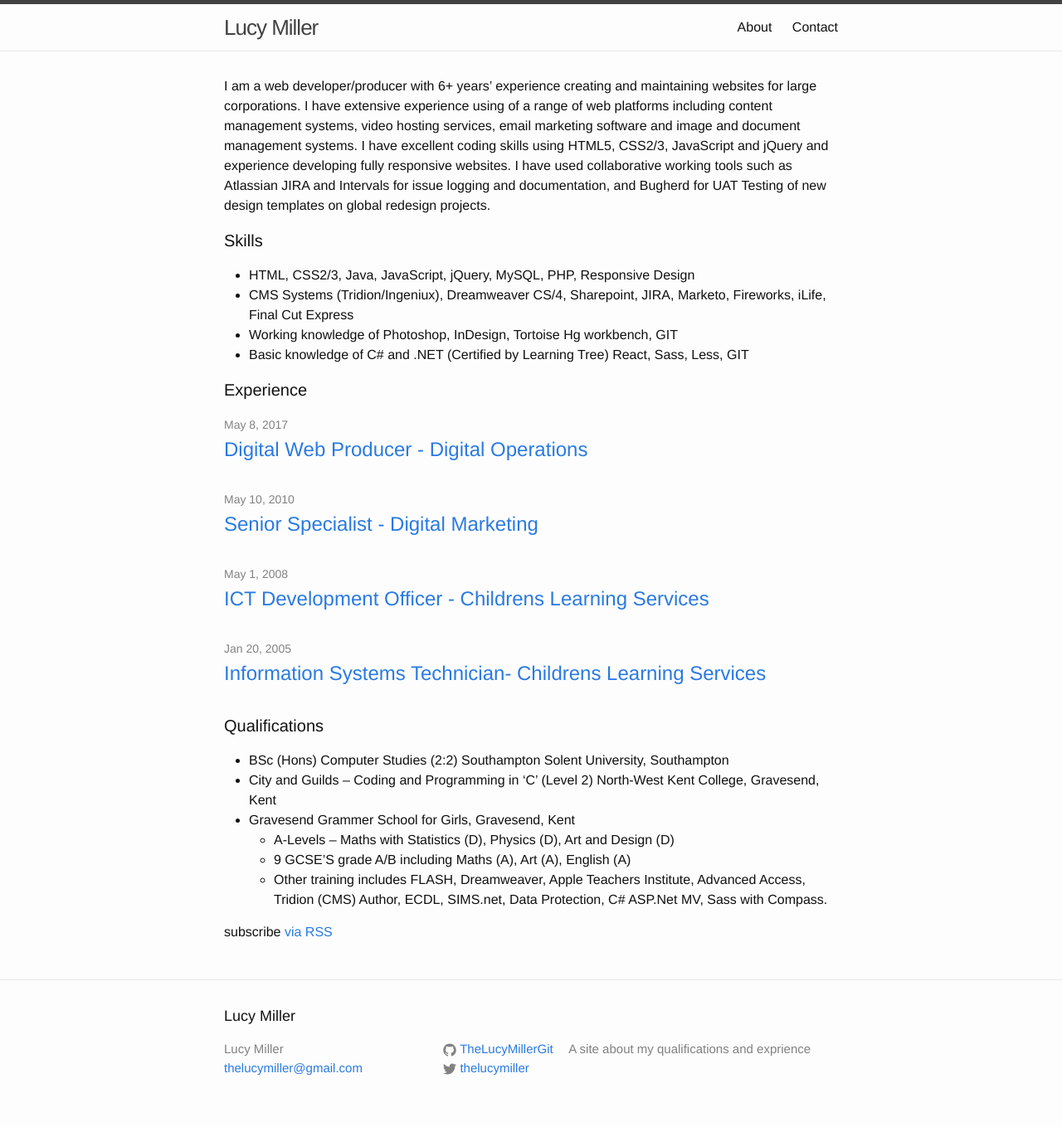
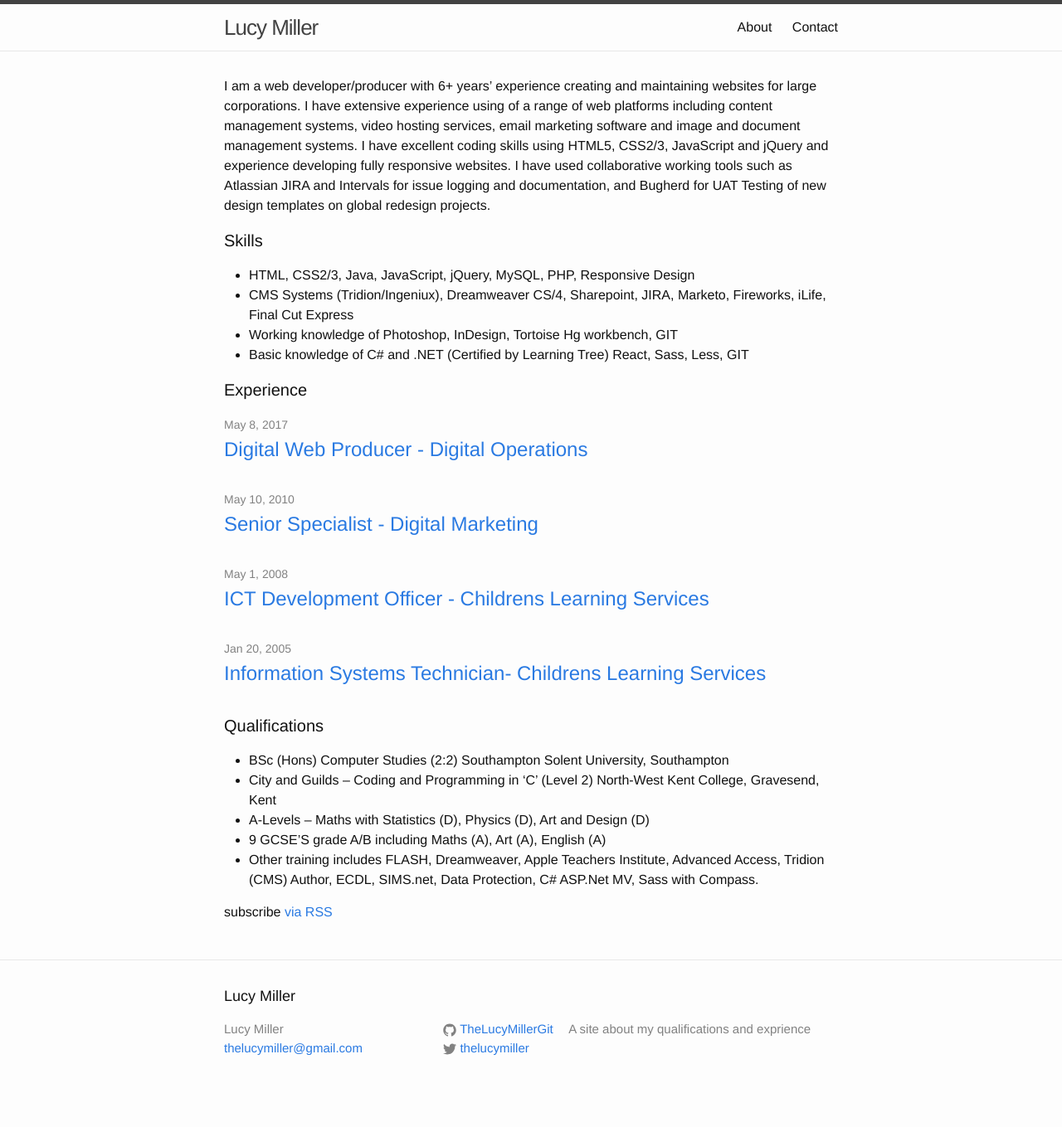
Before and after one commit to TheLucyMillerGit/TheLucyMillerGit.github.io, a Jekyll site: the page built from index.html, in a window 1280 px wide. Shown: the whole page at 83% size. Built offline with Jekyll 4.4.1, drawn with Linux system fonts in a browser that asks for light colours; after the commit the page ends 1335 px from its top, so only the background shows below that.

```diff
--- a/index.html
+++ b/index.html
@@ -38,12 +38,9 @@ layout: default
     <ul>
       <li>BSc (Hons) Computer Studies (2:2) Southampton Solent University, Southampton</li>
       <li>City and Guilds – Coding and Programming in ‘C’ (Level 2) North-West Kent College, Gravesend, Kent</li>
-      <li>Gravesend Grammer School for Girls, Gravesend, Kent
-        <ul>
-          <li>A-Levels – Maths with Statistics (D), Physics (D), Art and Design (D)</li>
-          <li>9 GCSE’S grade A/B including Maths (A), Art (A), English (A)</li>
-          <li>Other training includes FLASH, Dreamweaver, Apple Teachers Institute, Advanced Access, Tridion (CMS) Author, ECDL, SIMS.net, Data Protection, C# ASP.Net MV, Sass with Compass.</li>
-        </ul>
+      <li>A-Levels – Maths with Statistics (D), Physics (D), Art and Design (D)</li>
+      <li>9 GCSE’S grade A/B including Maths (A), Art (A), English (A)</li>
+      <li>Other training includes FLASH, Dreamweaver, Apple Teachers Institute, Advanced Access, Tridion (CMS) Author, ECDL, SIMS.net, Data Protection, C# ASP.Net MV, Sass with Compass.</li>
       </li>
     </ul>
   <p class="rss-subscribe">subscribe <a href="{{ "/feed.xml" | prepend: site.baseurl }}">via RSS</a></p>
```
